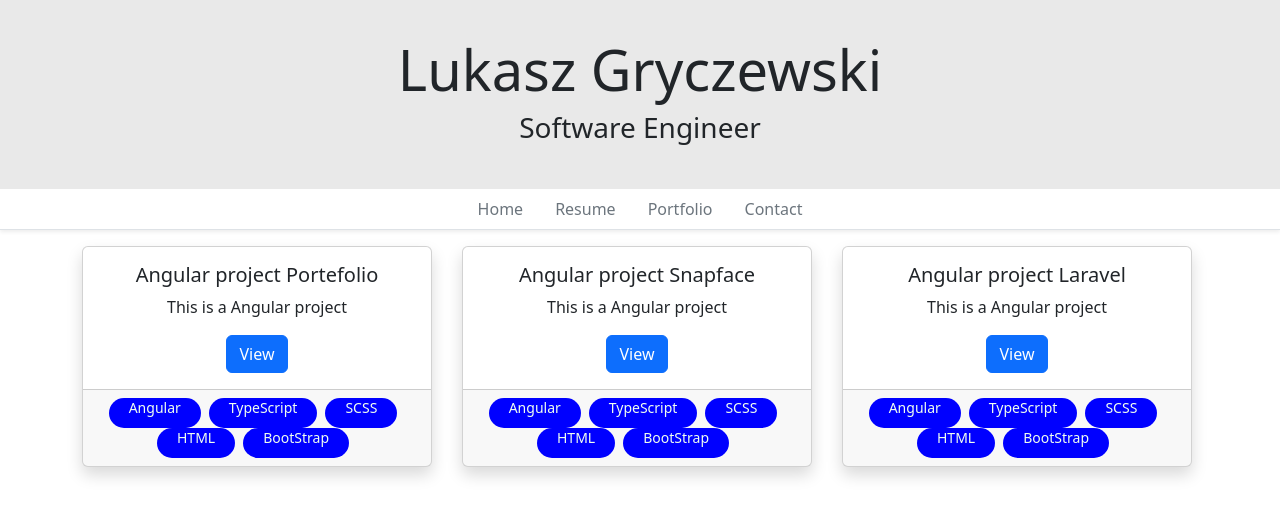
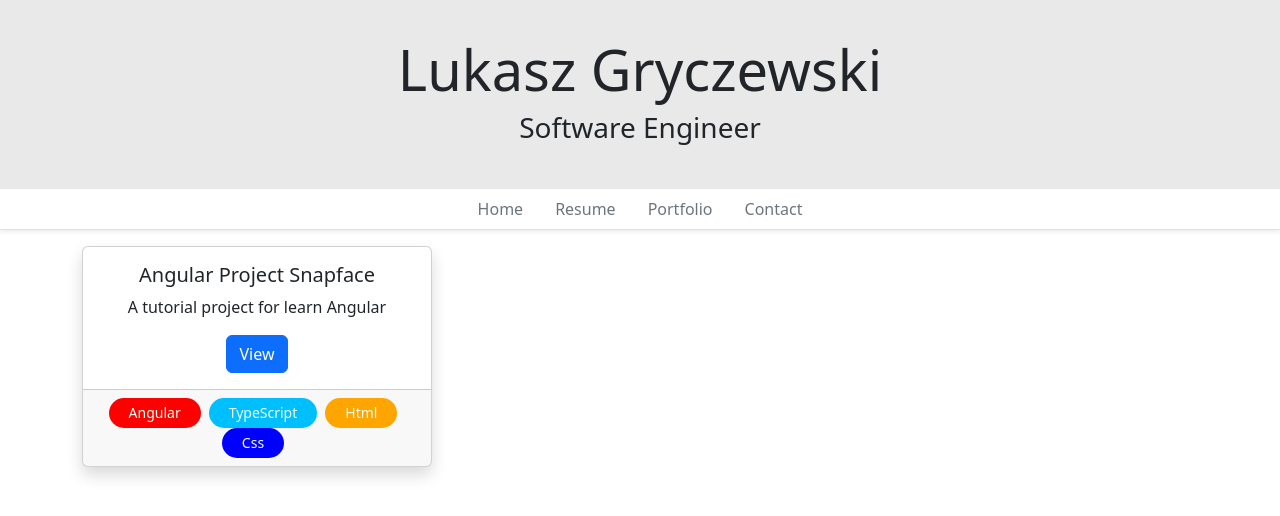
Before and after one commit to LukaszGryczewski/resumePortefolio, an Angular app: page /portfolio in a window 1280 px wide. Shown: the top 516 px of the page. Built offline with nearby package versions, Linux system fonts and the light colour scheme.

Commit message:
Create models Project and Tag + passing Project and Tag data between component + Disigne Tag with colors

```diff
--- /dev/null
+++ b/src/app/_models/Project.ts
@@ -0,0 +1,11 @@
+import { Tag } from "./Tag";
+
+export interface Project {
+  id:number;
+  name : string;
+  summary : string;
+  description : string;
+  projectLink : string;
+  tags : Tag[];
+  pictures : string[];
+}
--- /dev/null
+++ b/src/app/_models/Tag.ts
@@ -0,0 +1,22 @@
+export class Tag {
+
+  static readonly ANGULAR = new Tag('Angular', 'red');
+  static readonly PHP = new Tag('Php','dodgerblue');
+  static readonly JAVA = new Tag('Java','firebrick');
+  static readonly JAVASCRIPT = new Tag('JavaScript','yellow');
+  static readonly CSS = new Tag('Css','blue');
+  static readonly HTML = new Tag('Html','orange');
+  static readonly LARAVEL = new Tag('Laravel','orangered');
+  static readonly SPRING = new Tag('Spring','chertreuse');
+  static readonly TYPESCRIPT = new Tag('TypeScript','deepskyblue');
+
+
+
+  constructor(private readonly key : string, public readonly color : string ){
+
+  }
+
+  toString() {
+    return this.key;
+  }
+}
--- a/src/app/portfolio/portfolio.component.html
+++ b/src/app/portfolio/portfolio.component.html
@@ -1,13 +1,7 @@
 <div class ="container">
   <div class ="row">
     <div class ="col-lg-6 col-md-6 col-mb-4" style="max-width: 380px; min-width:380px;">
-      <app-project-card [projectName]="'Angular project Portefolio'"></app-project-card>
-    </div>
-    <div class ="col-lg-6 col-md-6 col-mb-4" style="max-width: 380px; min-width:380px;">
-      <app-project-card [projectName]="'Angular project Snapface'"></app-project-card>
-    </div>
-    <div class ="col-lg-6 col-md-6 col-mb-4" style="max-width: 380px; min-width:380px;">
-      <app-project-card [projectName]="'Angular project Laravel'"></app-project-card>
+      <app-project-card [project]="project"></app-project-card>
     </div>
   </div>
 </div>
--- a/src/app/portfolio/portfolio.component.ts
+++ b/src/app/portfolio/portfolio.component.ts
@@ -1,6 +1,8 @@
 import { Component } from '@angular/core';
 import { Title } from '@angular/platform-browser';
 import { ProjectCardComponent } from '../project-card/project-card.component';
+import { Project } from '../_models/Project';
+import { Tag } from '../_models/Tag';
 
 @Component({
   selector: 'app-portfolio',
@@ -10,6 +12,17 @@
   styleUrl: './portfolio.component.scss'
 })
 export class PortfolioComponent {
+
+  project : Project = {
+    id      : 0,
+    name    : 'Angular Project Snapface',
+    summary : 'A tutorial project for learn Angular',
+    description : 'A tutorial project realiserd for learn and training Angular framework',
+    projectLink : '',
+    tags : [Tag.ANGULAR,Tag.TYPESCRIPT,Tag.HTML,Tag.CSS],
+    pictures : [],
+  };
+
   constructor(private titleService:Title){
     this.titleService.setTitle("Lukasz Gryczewski - Portefolio");
   }
--- a/src/app/project-card/project-card.component.html
+++ b/src/app/project-card/project-card.component.html
@@ -1,18 +1,16 @@
 <div class =" card shadow text-center" style="max-width:350px; min-width:350px;">
 
   <div class ="card-body">
-    <h5 class ="card-title">{{ projectName }}</h5>
-    <p class ="card-text">This is a Angular project</p>
+    <h5 class ="card-title">{{ project.name }}</h5>
+    <p class ="card-text">{{project.summary}}</p>
     <button class ="btn btn-primary">View</button>
   </div>
 
   <div class ="card-footer">
     <div class ="d-flex flex-wrap justify-content-center">
-      <div class ="tag me-2 mb1">Angular</div>
-      <div class ="tag me-2 mb1">TypeScript</div>
-      <div class ="tag me-2 mb1">SCSS</div>
-      <div class ="tag me-2 mb1">HTML</div>
-      <div class ="tag me-2 mb1">BootStrap</div>
+      <div *ngFor="let tag of project.tags">
+        <div class ="tag me-2 mb1" [style.background-color]="tag.color">{{tag}}</div>
+      </div>
     </div>
   </div>
 </div>
--- a/src/app/project-card/project-card.component.scss
+++ b/src/app/project-card/project-card.component.scss
@@ -3,7 +3,7 @@
   height: 30px;
   width: fit-content;
   font-size: 14px;
-  line-height: 20px;
+  line-height: 30px;
   border-radius: 25px;
   background-color: blue;
   color: honeydew;
--- a/src/app/project-card/project-card.component.ts
+++ b/src/app/project-card/project-card.component.ts
@@ -1,12 +1,14 @@
 import { Component, Input } from '@angular/core';
+import { Project } from '../_models/Project';
+import { CommonModule } from '@angular/common';
 
 @Component({
   selector: 'app-project-card',
   standalone: true,
-  imports: [],
+  imports: [CommonModule],
   templateUrl: './project-card.component.html',
   styleUrl: './project-card.component.scss'
 })
 export class ProjectCardComponent {
-  @Input() projectName : string = "";
+  @Input() project = {} as Project;
 }
```
